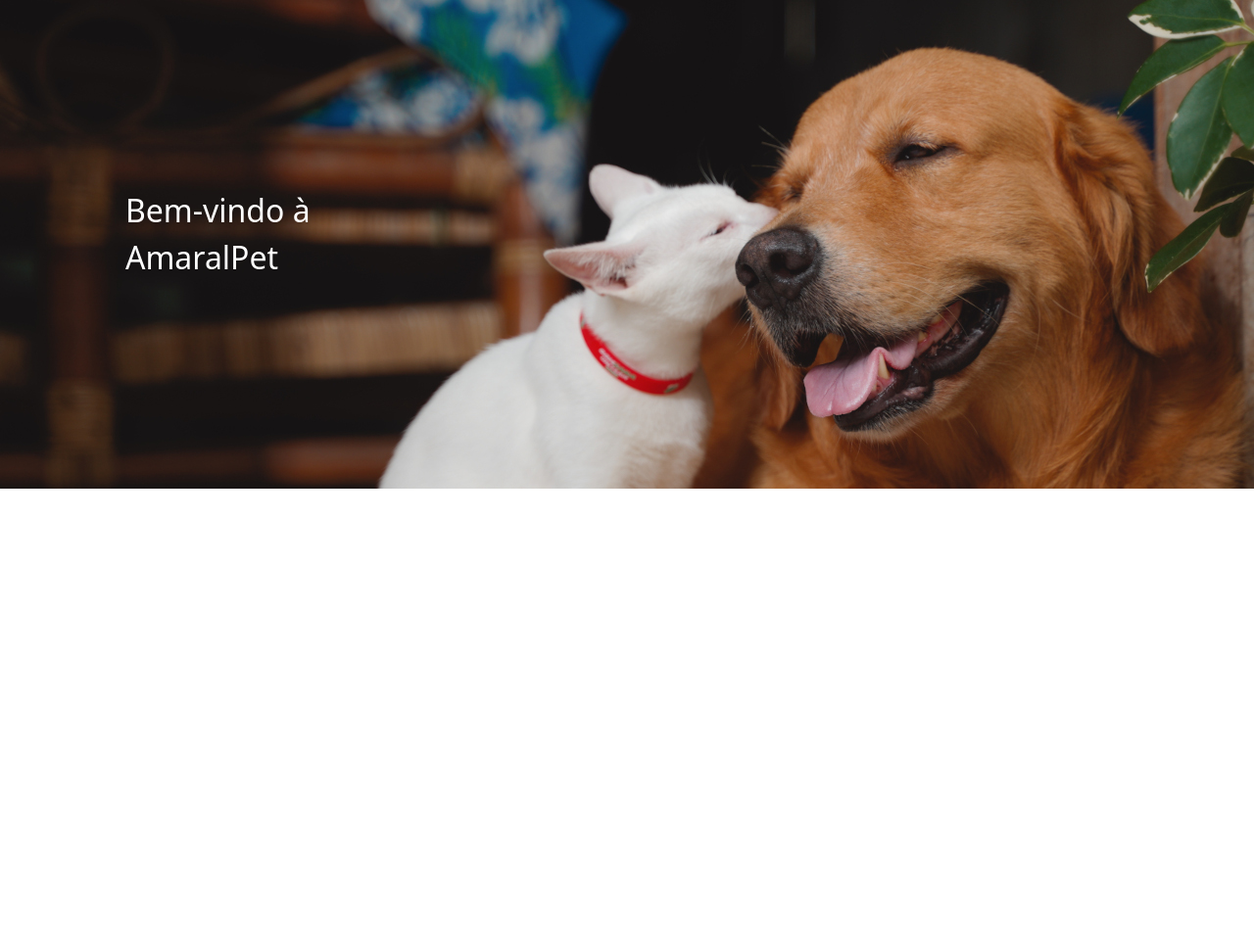
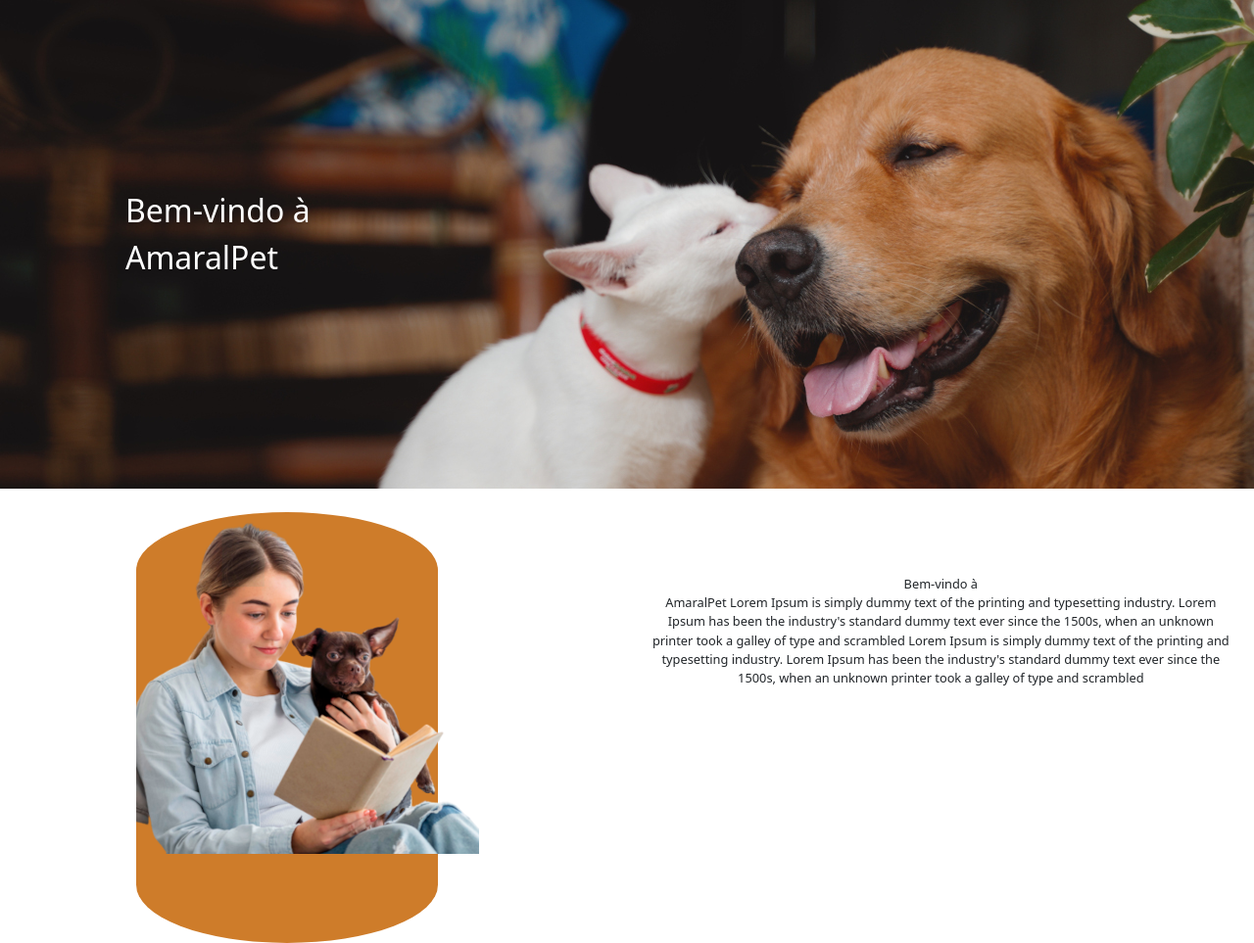
Before and after one commit to Douglaxz/PetCenter, a Flask app: page /login in a window 1280 px wide. Shown: the part 184-1147 px from the top of the page at 98% size. Before the commit the page ends 683 px from the top, so only its background shows below. Run offline with Flask 2, Linux system fonts and the light colour scheme; parts of the project's set-up code (start-up, migrations or seed data) failed here and were passed over; some libraries are stand-ins or nearby versions.

Commit message:
tela de login com seções

```diff
--- a/static/app.css
+++ b/static/app.css
@@ -67,6 +67,17 @@ footer {
 }
 
 .divanimais {
+    background-image: url("./caogato2.jpg");
+    height: 500px;
+    width: 100%;
+    color: white;
+    font-size: 2rem;
+    padding-top: 15%;
+    padding-left: 10%;
+ }
+
+
+ .divanimais {
     /* Background pattern from Toptal Subtle Patterns */
     background-image: url("./caogato2.jpg");
     height: 500px;
@@ -76,6 +87,42 @@ footer {
     padding-top: 15%;
     padding-left: 10%;
  }
+
+
+
+
+
+
+ .divsobre {
+    height: 100%;
+    margin-top: 3vh;
+    margin-left: 3vh;
+    margin-right: 3vh;
+}
+
+div.op1 {
+    width: 25%;
+    float:left;
+    background-color: #CE7C2A;
+    font-size: 3vw;
+    text-align: center;
+    min-width:20vw;
+    margin-left: 9vw;
+    height: 55vh;
+    border-radius: 13em/5em;
+}
+
+div.op2 {
+    width: 48%;
+    float:right;
+    margin-right: 0vw;
+    font-size: 1vw;
+    text-align: center;
+    padding: 5vw 0vw 5vw 0vw;
+    min-width:30vw;
+    float:right;
+}
+.clean{clear:both;}
 
 @media screen and (max-width: 1040px){
 
--- a/templates/login.html
+++ b/templates/login.html
@@ -94,5 +94,14 @@
       Bem-vindo à<br>
       AmaralPet
     </div>
+    <div class="divsobre">
+
+      <div class="op1"><img src="{{ url_for('static', filename = 'fotosobre.png') }}" /></div>
+      <div class="op2">Bem-vindo à<br>      AmaralPet
+
+        Lorem Ipsum is simply dummy text of the printing and typesetting industry. Lorem Ipsum has been the industry's standard dummy text ever since the 1500s, when an unknown printer took a galley of type and scrambled
+
+  Lorem Ipsum is simply dummy text of the printing and typesetting industry. Lorem Ipsum has been the industry's standard dummy text ever since the 1500s, when an unknown printer took a galley of type and scrambled
+  </div
   </body>
 </html>
```
Also changed, not shown: static/fotosobre.png (added), static/pessoacaogato-removebg-preview.png (added).
